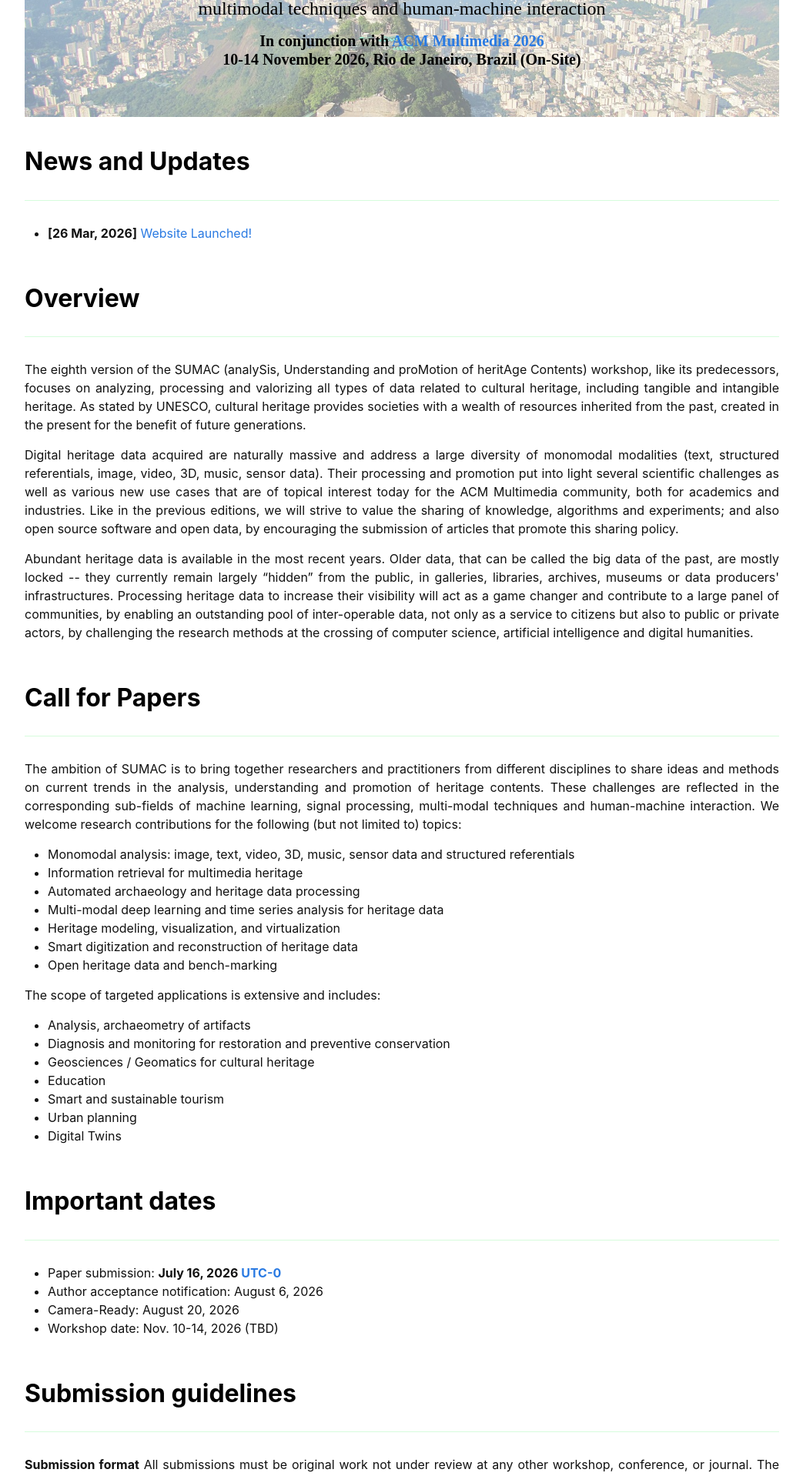
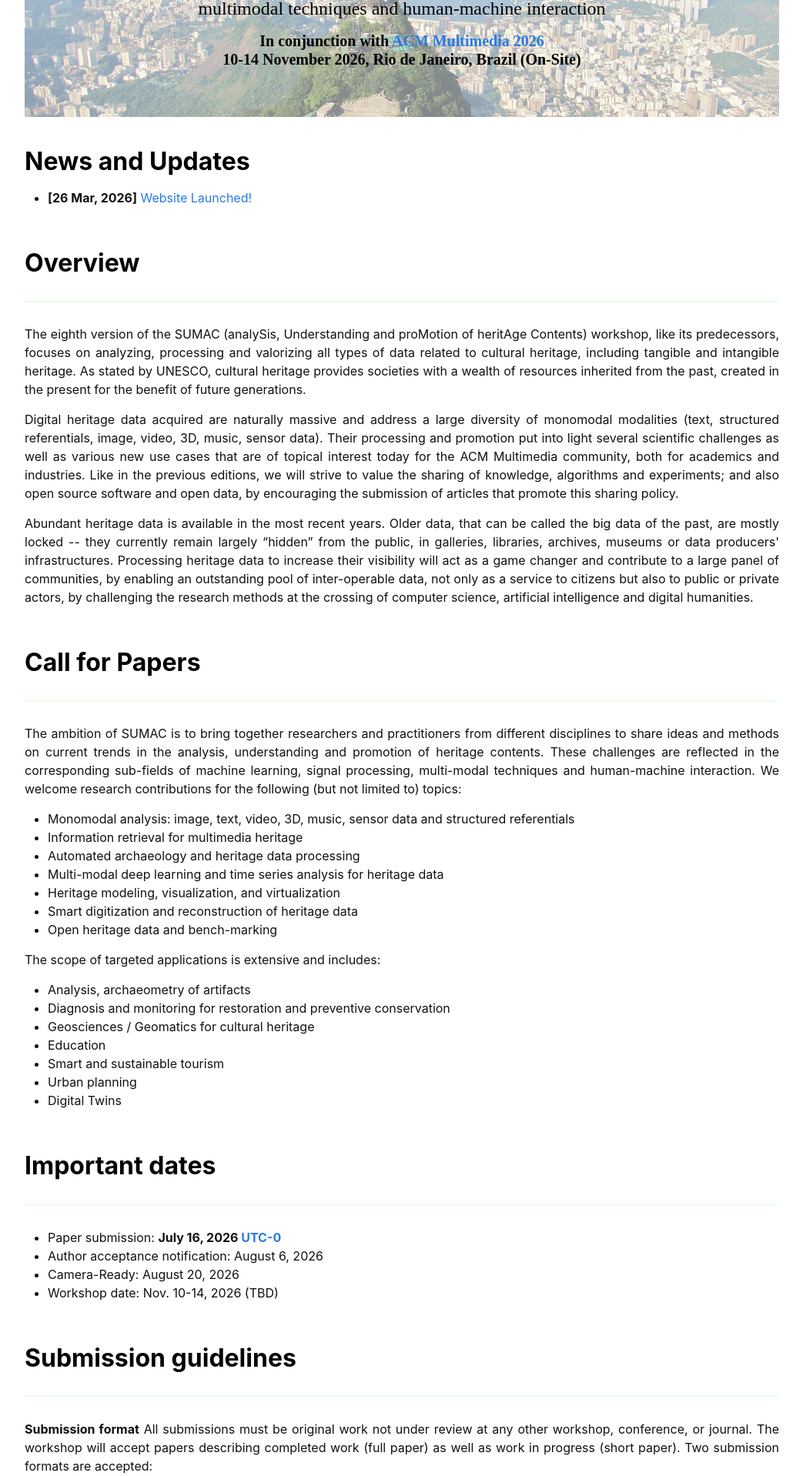
Before and after one commit to sumac-workshops/2026, a Jekyll site: the page built from index.md, in a window 1280 px wide. Shown: the part 301-2219 px from the top of the page at 77% size, without its empty margins (118-1161 px from the left). Built offline with Jekyll 4.4.1, drawn with Linux system fonts in a browser that asks for light colours; nearby versions of some CDN libraries.

Commit message:
Update index.md

```diff
--- a/index.md
+++ b/index.md
@@ -21,7 +21,7 @@ layout: home
 
 <!-- News and Updates -->
 <h2 class="blackpar_title" id="news">News and Updates</h2>
-<hr  style="color: rgb(92, 242, 117);">
+
 <p>
 <ul>
 	<li> <b>[26 Mar, 2026]</b> <a href="https://sumac-workshops.github.io/2026/">Website Launched!</a></li>
```
